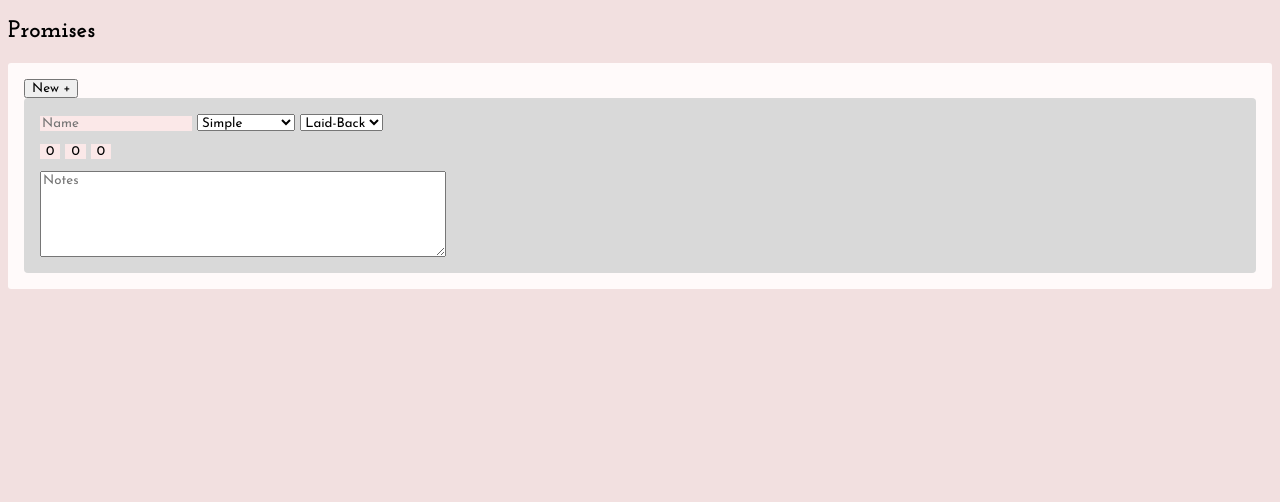
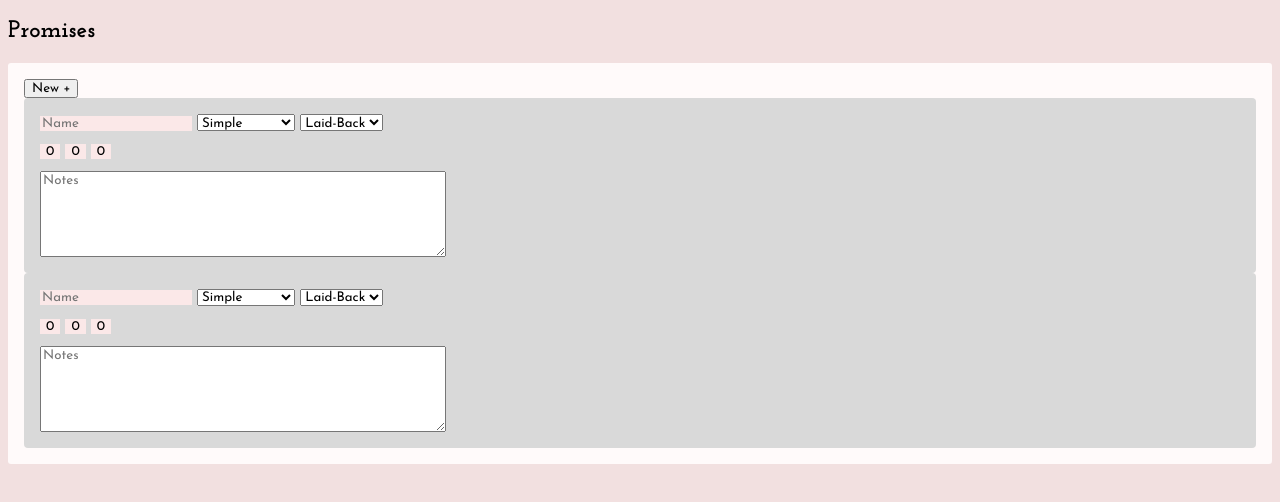
Before and after one commit to starberries/valley-journal, a plain HTML site: page index.html in a window 1280 px wide. Both pictures are taken after a click on the button "New +". Shown: the part 56-558 px from the top of the page. Drawn offline with Linux system fonts and the light colour scheme.

Commit message:
Add Promise button functionality

```diff
--- a/index.html
+++ b/index.html
@@ -11,8 +11,8 @@
         <h1>Valley Journal</h1>
         <!-- Promise Tracker -->
         <h2>Promises</h2>
-        <section class="promise-tracker">
-            <button class="add">New +</button>
+        <section class="promise-tracker" id="promise-tracker">
+            <button class="add" id="add-promise">New +</button>
             <div class="promise">
                 <div>
                     <input type="text" placeholder="Name" name="promise-name" />
--- a/main.js
+++ b/main.js
@@ -1 +1,32 @@
-console.log("Hello");
+// PROMISE TRACKER
+const promiseTracker = document.querySelector("#promise-tracker");
+const addPromiseBtn = document.querySelector("#add-promise");
+
+addPromiseBtn.addEventListener("click", addNewPromise);
+
+function addNewPromise() {
+    const newPromise = document.createElement("div");
+    newPromise.classList.add("promise");
+    newPromise.innerHTML = `
+                <div>
+                    <input type="text" placeholder="Name" name="promise-name" />
+                    <select name="promise-complexity">
+                        <option value="simple">Simple</option>
+                        <option value="complicated">Complicated</option>
+                        <option value="puzzling">Puzzling</option>
+                    </select>
+                    <select name="promise-urency">
+                        <option value="laid-back">Laid-Back</option>
+                        <option value="urgent">Urgent</option>
+                        <option value="critical">Critical</option>
+                    </select>
+                </div>
+                <div>
+                    <input class="progress-box" type="button" value="0" />
+                    <input class="progress-box" type="button" value="0" />
+                    <input class="progress-box" type="button" value="0" />
+                </div>
+                <textarea name="promise-notes" placeholder="Notes"></textarea>
+              `;
+    promiseTracker.appendChild(newPromise);
+}
```
